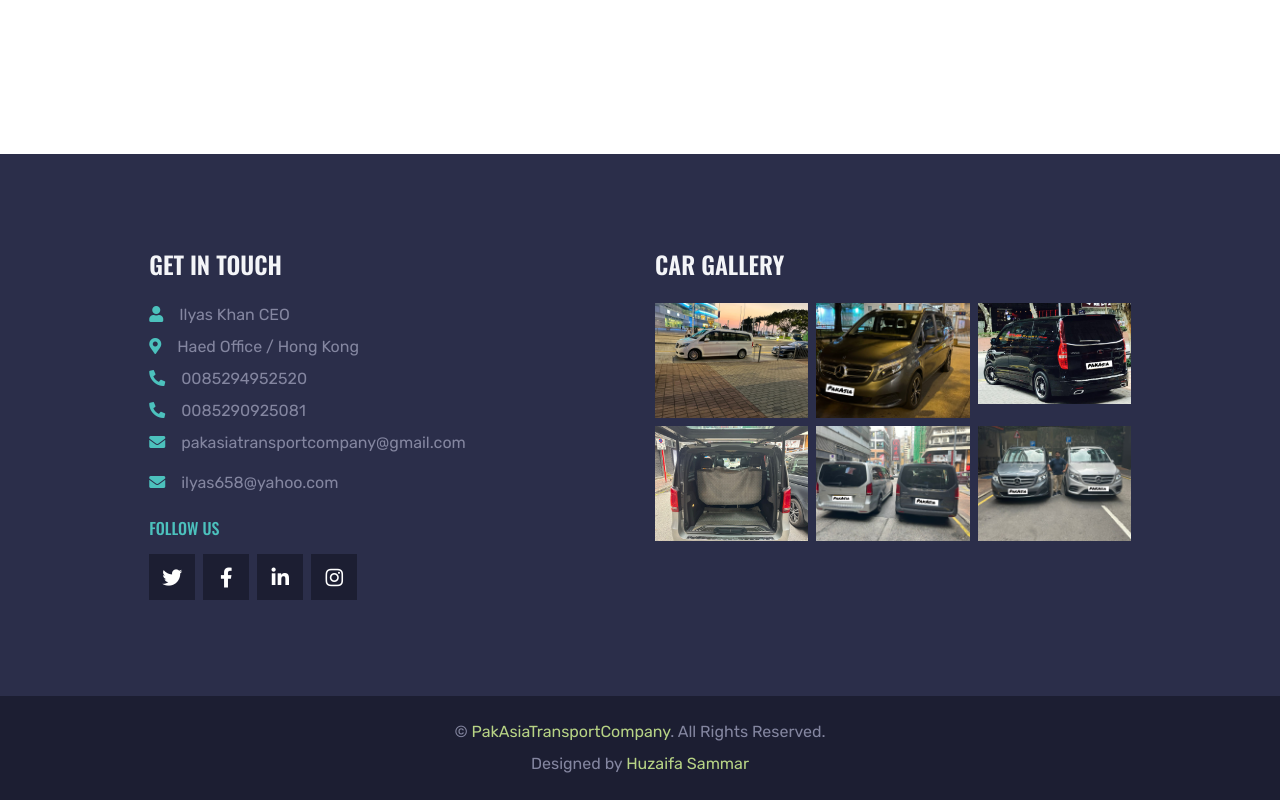
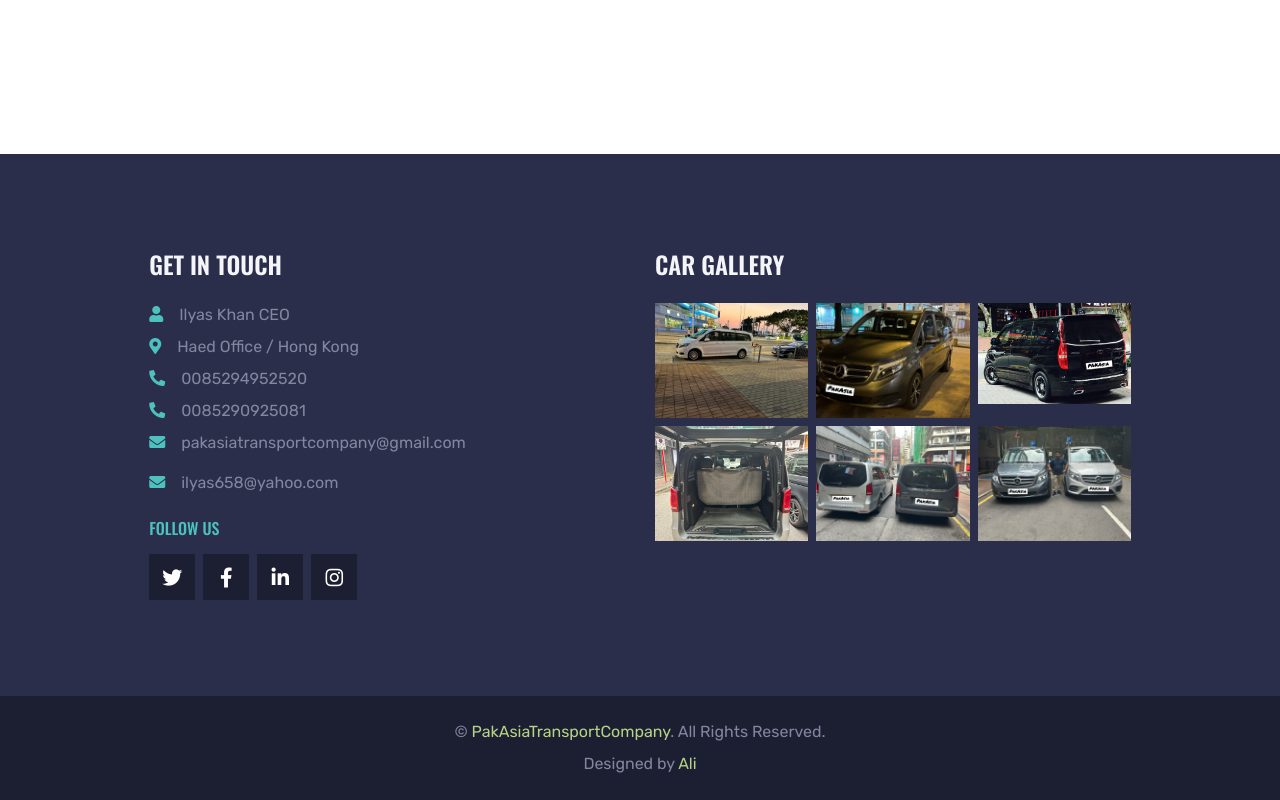
Before and after one commit to modestmover/LIMO, a plain HTML site: page pakasiatransportcompany.com.pk/index.html in a window 1280 px wide. Shown: the part 8240-9040 px from the top of the page. Drawn offline with nearby package versions, Linux system fonts and the light colour scheme.

Commit message:
Update index.html

```diff
--- a/pakasiatransportcompany.com.pk/index.html
+++ b/pakasiatransportcompany.com.pk/index.html
@@ -739,7 +739,7 @@
         <p class="mb-2 text-center text-body">&copy; <a href="#">PakAsiaTransportCompany</a>. All Rights Reserved.</p>
 
 		<!--/*** This template is free as long as you keep the footer author’s credit link/attribution link/backlink. If you'd like to use the template without the footer author’s credit link/attribution link/backlink, you can purchase the Credit Removal License from "https://htmlcodex.com/credit-removal". Thank you for your support. ***/-->
-        <p class="m-0 text-center text-body">Designed by <a href="https://htmlcodex.com/">Huzaifa Sammar</a></p>
+        <p class="m-0 text-center text-body">Designed by <a href="https://htmlcodex.com/">Ali</a></p>
     </div>
     <!-- Footer End -->
 
```
